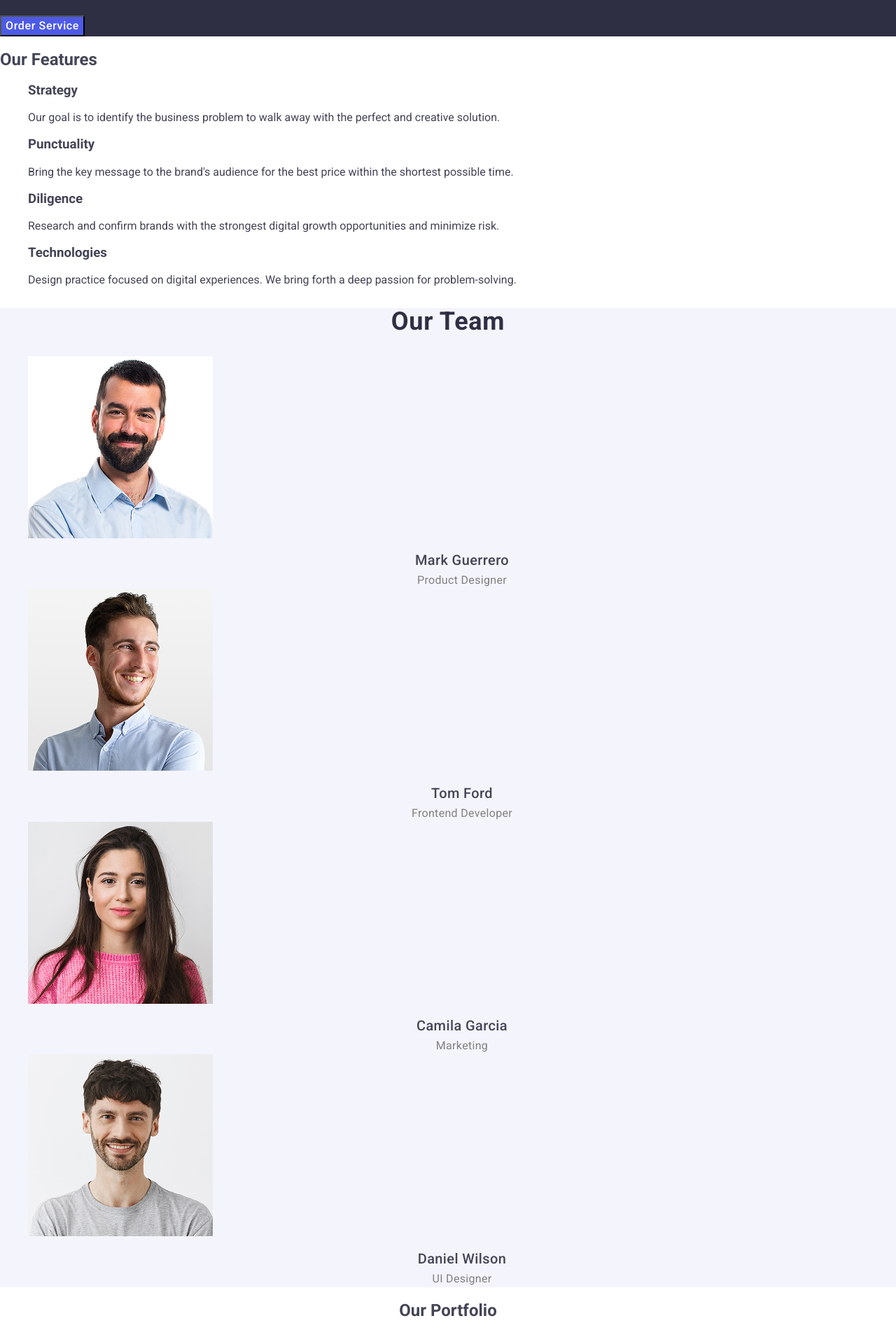
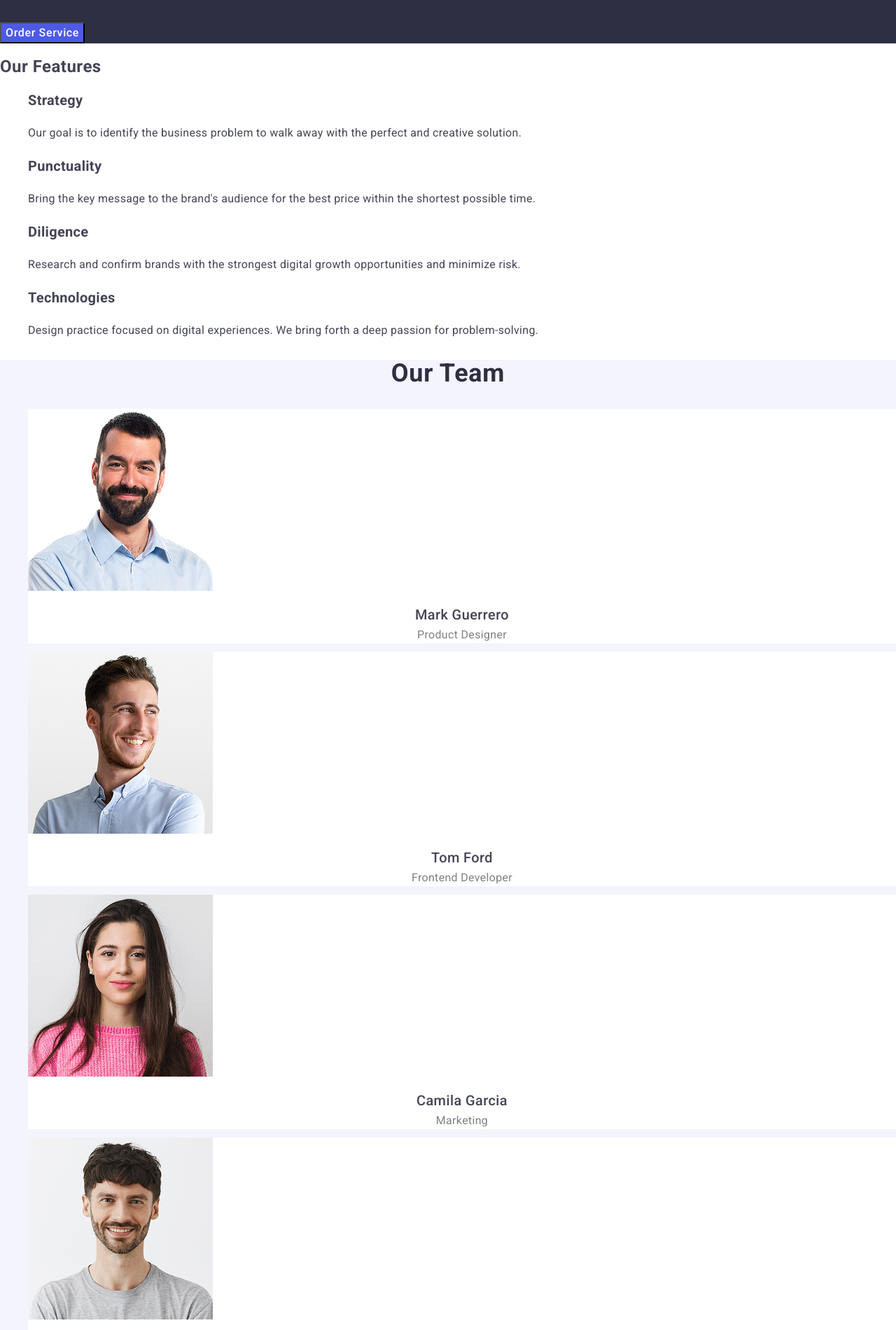
Before and after one commit to Andrii-Turyk88/goit-markup-hw-02, a plain HTML site: page index.html in a window 1280 px wide. Shown: the part 300-2200 px from the top of the page at 70% size. Drawn offline with nearby package versions, Linux system fonts and the light colour scheme.

Commit message:
нові стилі та класи,доопрацювання

```diff
--- a/css/styles.css
+++ b/css/styles.css
@@ -1,7 +1,9 @@
 body {
-  font-family: Roboto, Raleway, sans-serif;
+  font-family: Roboto, sans-serif;
   color: #434455;
   background-color: #ffffff;
+  line-height: 1.5;
+  letter-spacing: 0.02em;
 }
 
 .page-header li a {
@@ -41,7 +43,8 @@ body {
   color: #404bbf;
 }
 
-ul {
+ul,
+ol {
   list-style-type: none;
 }
 
@@ -67,7 +70,7 @@ ul {
 .page-title .title {
   font-weight: 700;
   font-size: 56px;
-  line-height: 1;
+  line-height: 1.07;
   letter-spacing: 0.02em;
   text-align: center;
 }
@@ -82,6 +85,16 @@ ul {
   cursor: pointer;
 }
 
+.title-text .section-title {
+  font-size: 24px;
+  line-height: 1.11;
+  letter-spacing: 0.02em;
+}
+
+.title-text h3 {
+  font-size: 20px;
+}
+
 .page-title .button:hover,
 .page-title .button:focus,
 .page-title .button:focus-visible {
@@ -92,15 +105,23 @@ ul {
   background-color: #f4f4fd;
 }
 
-.main-page .title {
+.main-page .subtitle {
   color: #2e2f42;
   font-weight: 700;
   font-size: 36px;
-  line-height: 1.1;
+  line-height: 1.11;
   letter-spacing: 0.02em;
   text-align: center;
 }
 
+.team-card {
+  background-color: #ffffff;
+}
+
+.team-list li {
+  background: #fff;
+  margin: 12px 0;
+}
 .main-page .item-title {
   font-weight: 500;
   font-size: 20px;
@@ -119,7 +140,10 @@ ul {
   color: gray;
 }
 
-.portfolio h2 {
+.main-title h2 {
+  font-size: 36px;
+  line-height: 1.11;
+  letter-spacing: 0.02em;
   text-align: center;
 }
 
--- a/index.html
+++ b/index.html
@@ -34,9 +34,7 @@
             >
           </li>
           <li>
-            <a href="tel:+11(000)1111111" class="contacts"
-              >+11 (000) 111-11-11</a
-            >
+            <a href="tel:+110001111111" class="contacts">+11 (000) 111-11-11</a>
           </li>
         </ul>
       </address>
@@ -46,8 +44,8 @@
         <h1 class="title">Effective Solutions for Your Business</h1>
         <button class="button" type="button">Order Service</button>
       </section>
-      <section>
-        <h2>Our Features</h2>
+      <section class="title-text">
+        <h2 class="section-title">Our Features</h2>
         <ul>
           <li>
             <h3>Strategy</h3>
@@ -80,9 +78,9 @@
         </ul>
       </section>
       <section class="main-page">
-        <h2 class="title">Our Team</h2>
-        <ul>
-          <li>
+        <h2 class="subtitle">Our Team</h2>
+        <ul class="team-list">
+          <li class="team-card">
             <img
               src="./images/img.jpg"
               alt="Product designer man"
@@ -91,7 +89,7 @@
             <h3 class="item-title">Mark Guerrero</h3>
             <p class="indent">Product Designer</p>
           </li>
-          <li>
+          <li class="team-card">
             <img
               src="./images/img1.jpg"
               alt="Frontend developer man"
@@ -100,19 +98,19 @@
             <h3 class="item-title">Tom Ford</h3>
             <p class="indent">Frontend Developer</p>
           </li>
-          <li>
+          <li class="team-card">
             <img src="./images/img2.jpg" alt="Marketing women" width="264" />
             <h3 class="item-title">Camila Garcia</h3>
             <p class="indent">Marketing</p>
           </li>
-          <li>
+          <li class="team-card">
             <img src="./images/img3.jpg" alt="UI designer man" width="264" />
             <h3 class="item-title">Daniel Wilson</h3>
             <p class="indent">UI Designer</p>
           </li>
         </ul>
       </section>
-      <section class="portfolio">
+      <section class="main-title">
         <h2>Our Portfolio</h2>
         <ul>
           <li>
```
